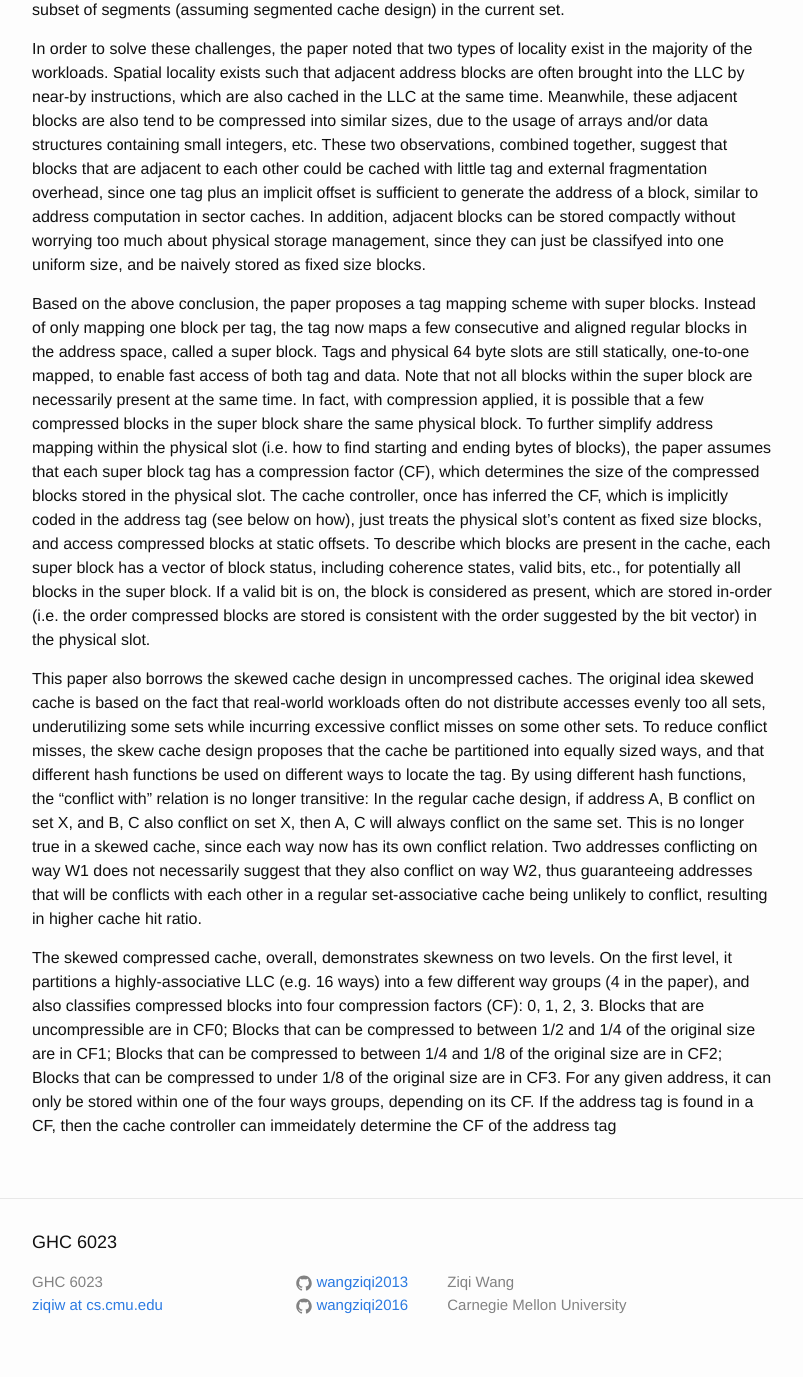
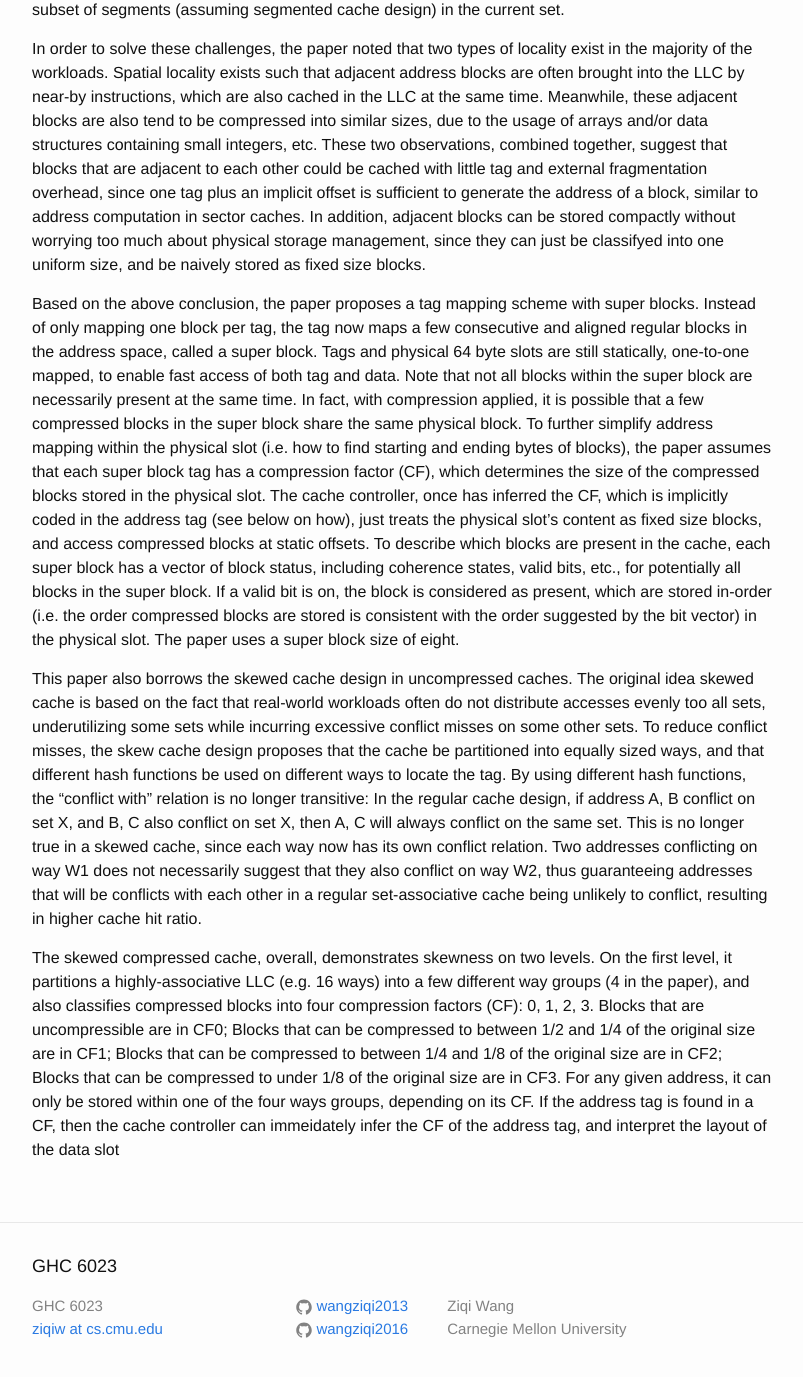
Before and after one commit to wangziqi2013/wangziqi2013.github.io, a Jekyll site: the page built from _posts/2020-06-13-skewed-compressed-cache.markdown, in a window 1280 px wide and 1400 px high, scrolled down 740 px. Shown: the top 1377 px of the window, without its empty margins (238-1041 px from the left). Built offline with Jekyll 4.4.1, drawn with Linux system fonts in a browser that asks for light colours.

Commit message:
Small change

```diff
--- a/_posts/2020-06-13-skewed-compressed-cache.markdown
+++ b/_posts/2020-06-13-skewed-compressed-cache.markdown
@@ -48,6 +48,7 @@ offsets. To describe which blocks are present in the cache, each super block has
 states, valid bits, etc., for potentially all blocks in the super block.
 If a valid bit is on, the block is considered as present, which are stored in-order (i.e. the order compressed blocks
 are stored is consistent with the order suggested by the bit vector) in the physical slot.
+The paper uses a super block size of eight.
 
 This paper also borrows the skewed cache design in uncompressed caches. The original idea skewed cache is based on the
 fact that real-world workloads often do not distribute accesses evenly too all sets, underutilizing some sets while
@@ -66,4 +67,4 @@ blocks into four compression factors (CF): 0, 1, 2, 3. Blocks that are uncompres
 to between 1/2 and 1/4 of the original size are in CF1; Blocks that can be compressed to between 1/4 and 1/8 of the original
 size are in CF2; Blocks that can be compressed to under 1/8 of the original size are in CF3. For any given address,
 it can only be stored within one of the four ways groups, depending on its CF. If the address tag is found in a CF,
-then the cache controller can immeidately determine the CF of the address tag
+then the cache controller can immeidately infer the CF of the address tag, and interpret the layout of the data slot
```
